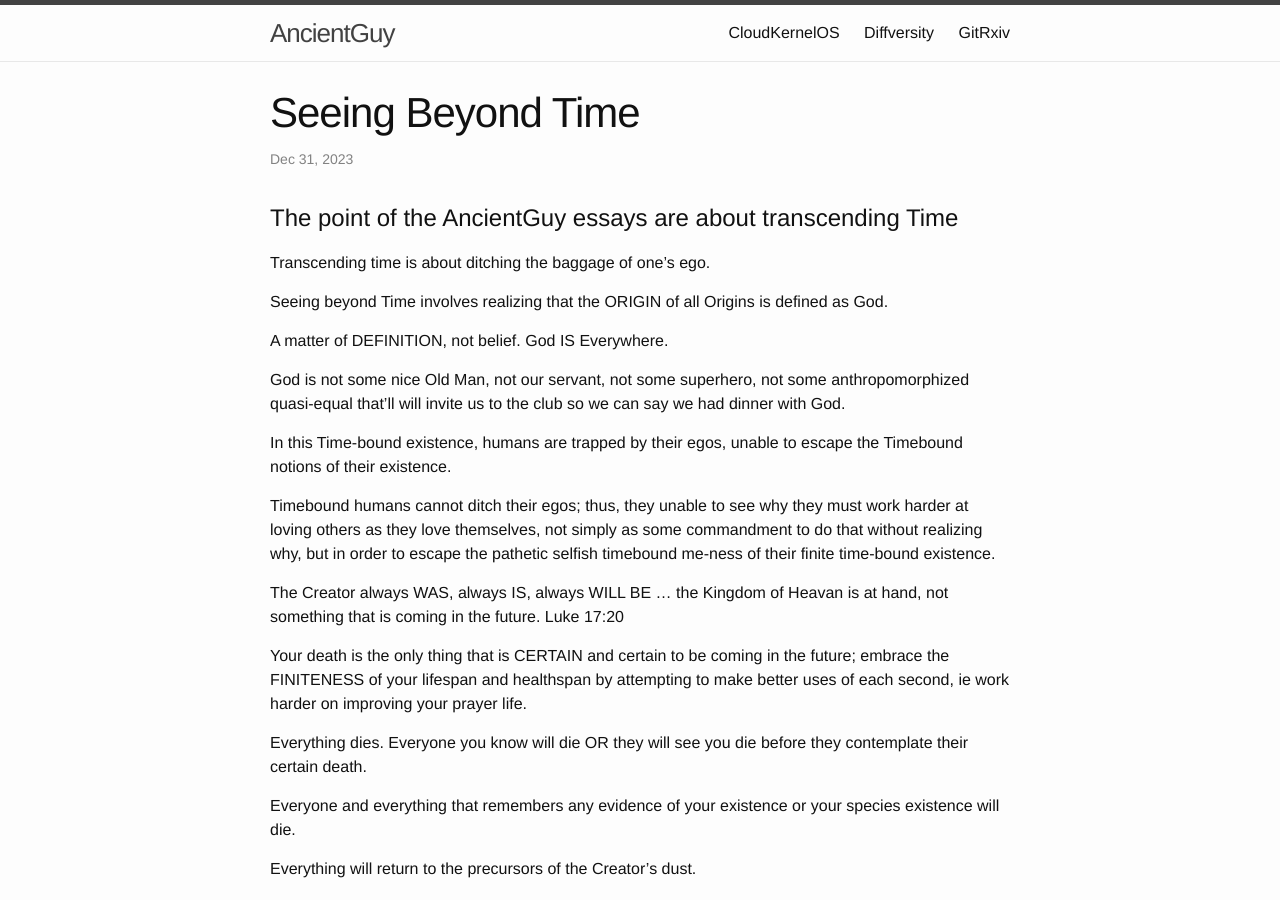
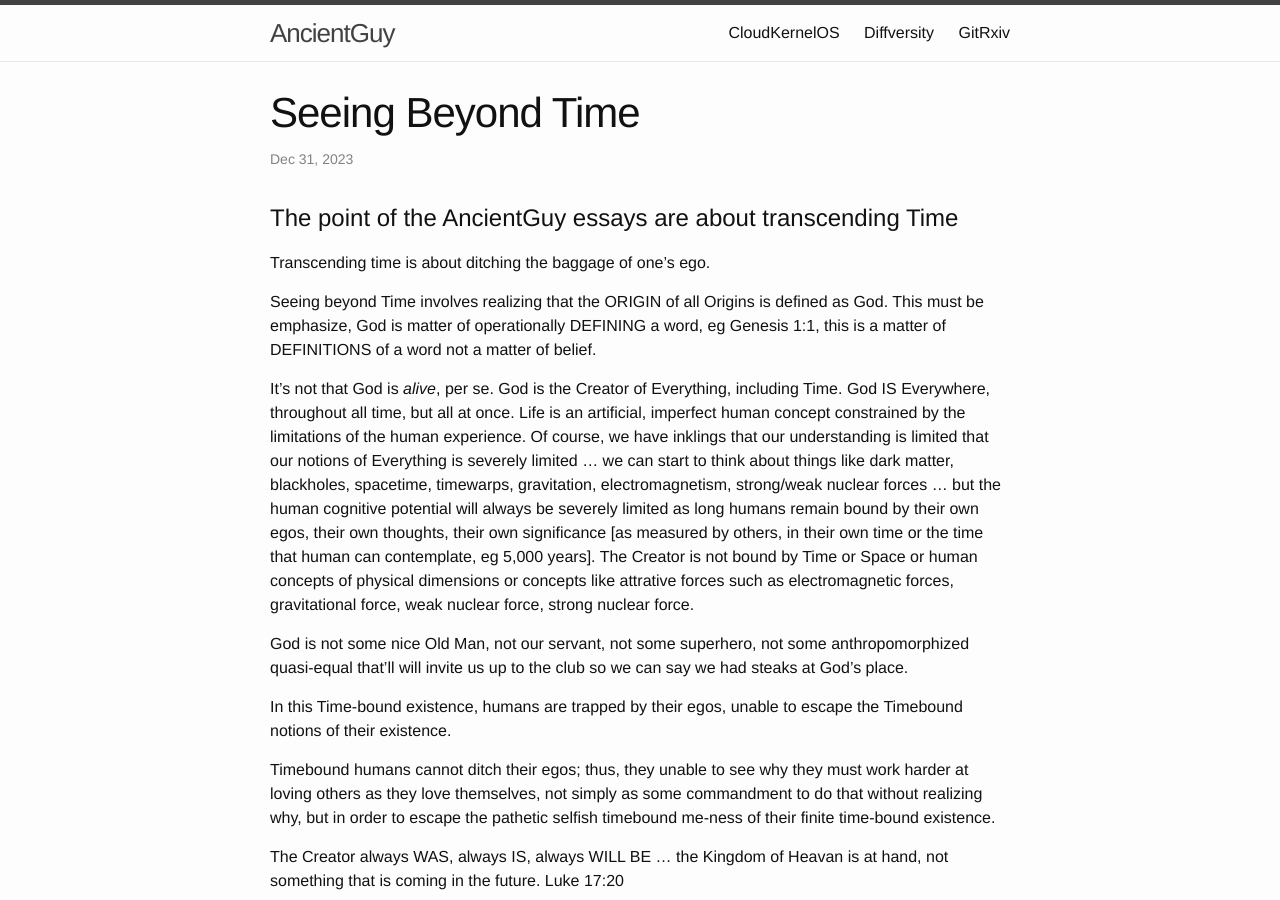
Before and after one commit to soilqualitylab/soilqualitylab.github.io, a Jekyll site: the page built from _posts/2023-12-31-template.md, in a window 1280 px wide and 900 px high. Built offline with Jekyll 4.4.1, drawn with Linux system fonts in a browser that asks for light colours.

Commit message:
we are not that significant

```diff
--- a/_posts/2023-12-31-template.md
+++ b/_posts/2023-12-31-template.md
@@ -9,11 +9,11 @@ categories: template
 
 Transcending time is about ditching the baggage of one's ego.
 
-Seeing beyond Time involves realizing that the ORIGIN of all Origins is defined as God.
+Seeing beyond Time involves realizing that the ORIGIN of all Origins is defined as God. This must be emphasize, God is matter of operationally DEFINING a word, eg Genesis 1:1, this is a matter of DEFINITIONS of a word not a matter of belief.
 
-A matter of DEFINITION, not belief. God IS Everywhere.
+It's not that God is *alive*, per se. God is the Creator of Everything, including Time. God IS Everywhere, throughout all time, but all at once. Life is an artificial, imperfect human concept constrained by the limitations of the human experience.  Of course, we have inklings that our understanding is limited that our notions of Everything is severely limited ... we can start to think about things like dark matter, blackholes, spacetime, timewarps, gravitation, electromagnetism, strong/weak nuclear forces ... but the human cognitive potential will always be severely limited as long humans remain bound by their own egos, their own thoughts, their own significance [as measured by others, in their own time or the time that human can contemplate, eg 5,000 years]. The Creator is not bound by Time or Space or human concepts of physical dimensions or concepts like attrative forces such as electromagnetic forces, gravitational force, weak nuclear force, strong nuclear force.
 
-God is not some nice Old Man, not our servant, not some superhero, not some anthropomorphized quasi-equal that'll will invite us to the club so we can say we had dinner with God.
+God is not some nice Old Man, not our servant, not some superhero, not some anthropomorphized quasi-equal that'll will invite us up to the club so we can say we had steaks at God's place.
 
 In this Time-bound existence, humans are trapped by their egos, unable to escape the Timebound notions of their existence.
 
```
